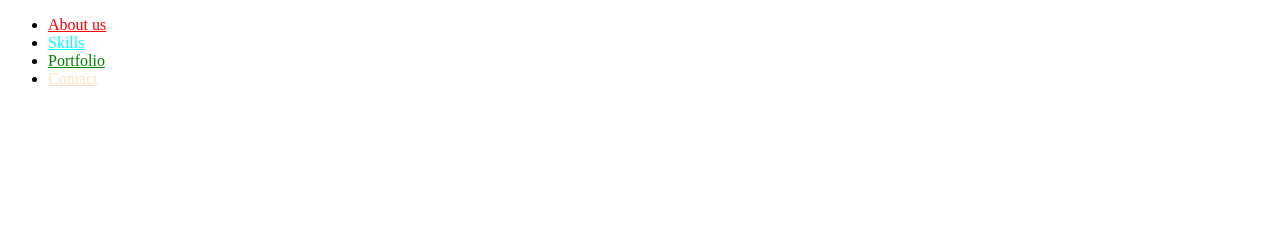
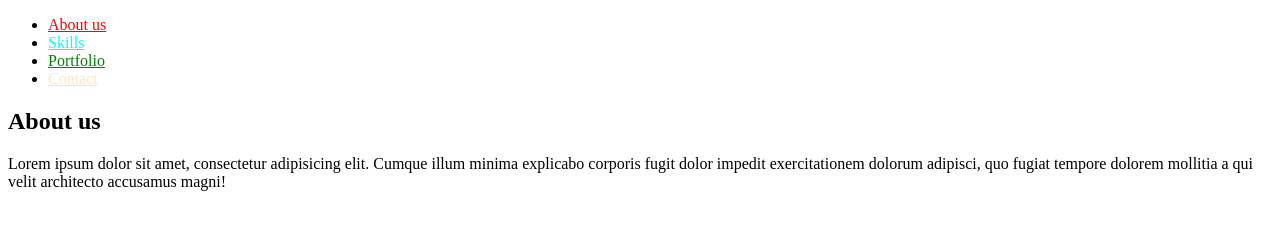
Before and after one commit to grabek13/zadanie15, a plain HTML site: page index.html in a window 1280 px wide. Drawn offline with Linux system fonts and the light colour scheme.

Commit message:
zadanie15 - dodanie sekcji about us

```diff
--- a/index.html
+++ b/index.html
@@ -12,5 +12,9 @@
         <li><a href="#portfolio" class="portfolio">Portfolio</a></li>
         <li><a href="#contact" class="contact">Contact</a></li>
     </ul>
+    <section id="about-us">
+        <h1>About us</h1>
+        <p>Lorem ipsum dolor sit amet, consectetur adipisicing elit. Cumque illum minima explicabo corporis fugit dolor impedit exercitationem dolorum adipisci, quo fugiat tempore dolorem mollitia a qui velit architecto accusamus magni!</p>
+    </section>
 </body>
 </html>
```
